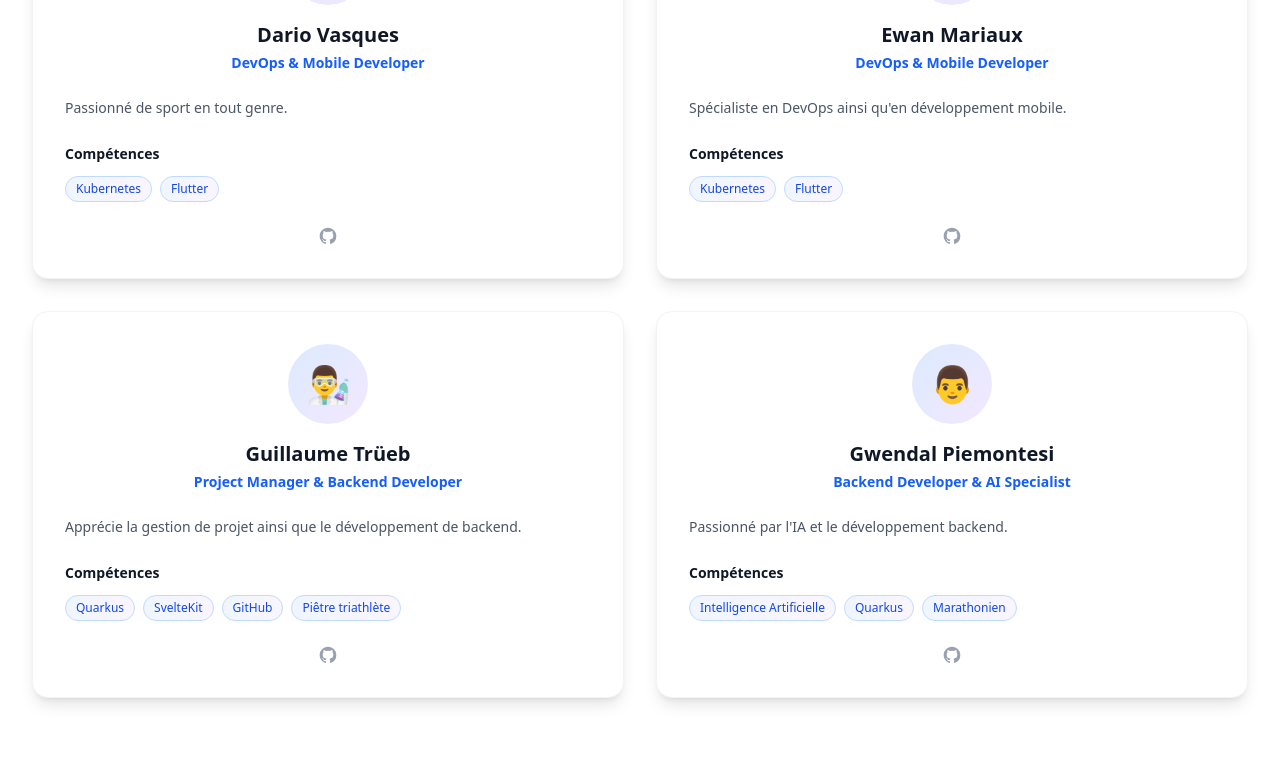
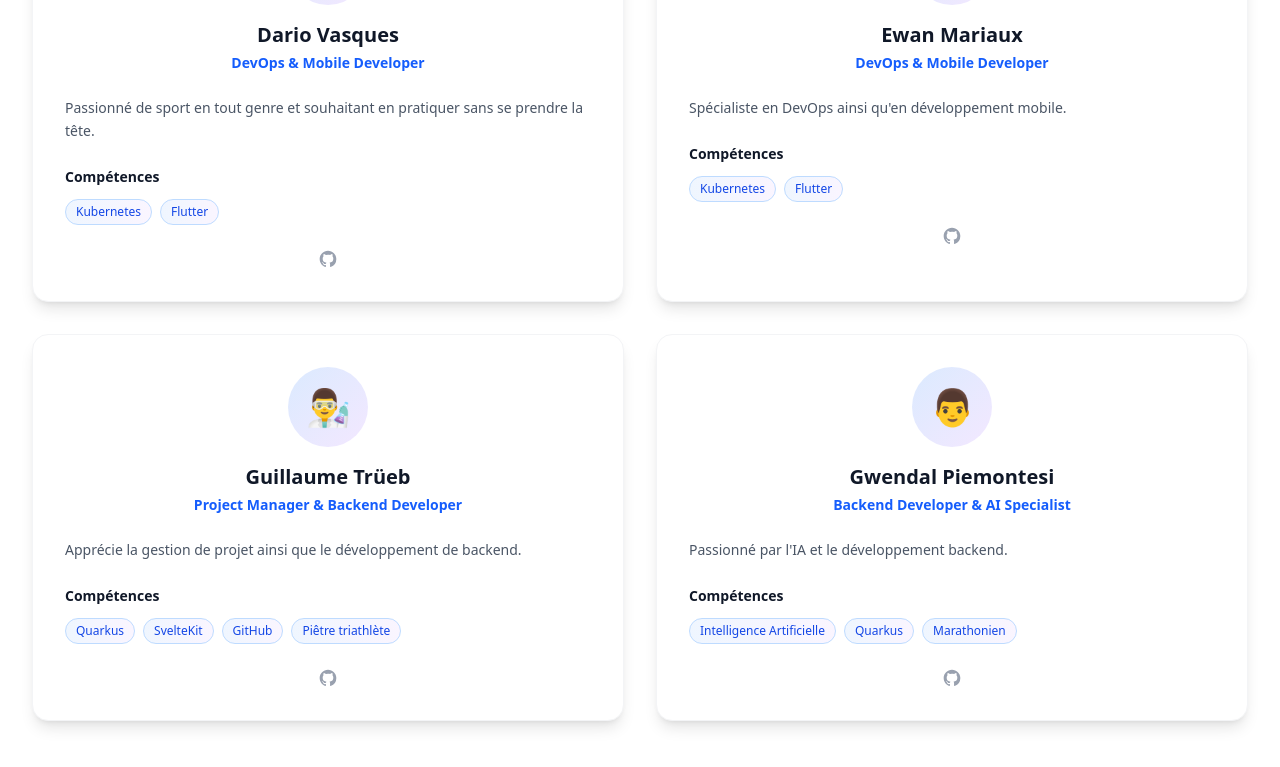
Before and after one commit to ferum-pdg/landing-page, a SvelteKit app: page / in a window 1280 px wide. Shown: the part 5290-6057 px from the top of the page. Built offline with nearby package versions, Linux system fonts and the light colour scheme.

Commit message:
feat: fill in team data

```diff
--- a/src/routes/+page.svelte
+++ b/src/routes/+page.svelte
@@ -239,7 +239,7 @@
 		{
 			name: "Dario Vasques",
 			role: "DevOps & Mobile Developer",
-			description: "Passionné de sport en tout genre.",
+			description: "Passionné de sport en tout genre et souhaitant en pratiquer sans se prendre la tête.",
 			image: "👨‍💻",
 			skills: ["Kubernetes", "Flutter"],
 			github: "https://github.com/dariovas"
```
